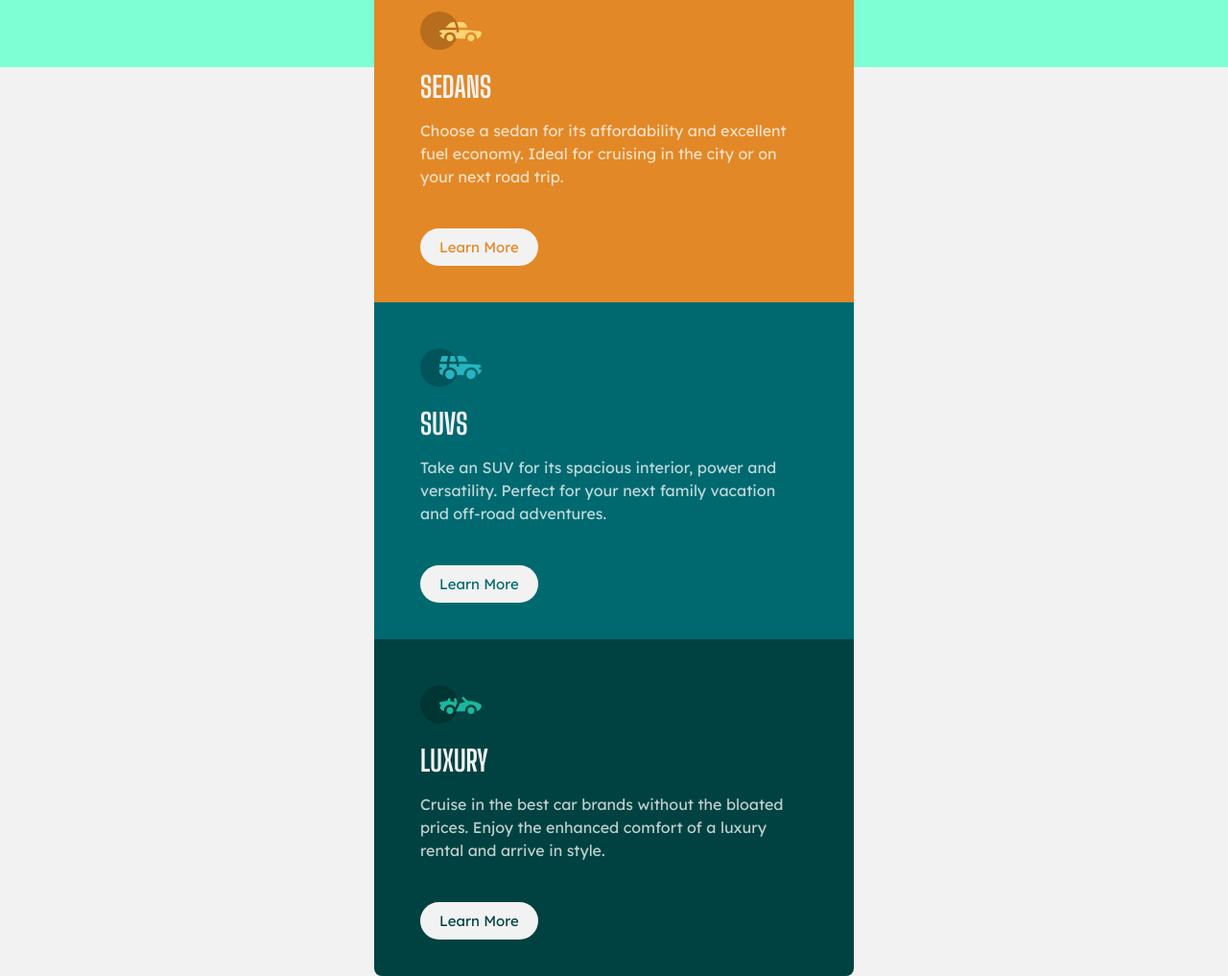
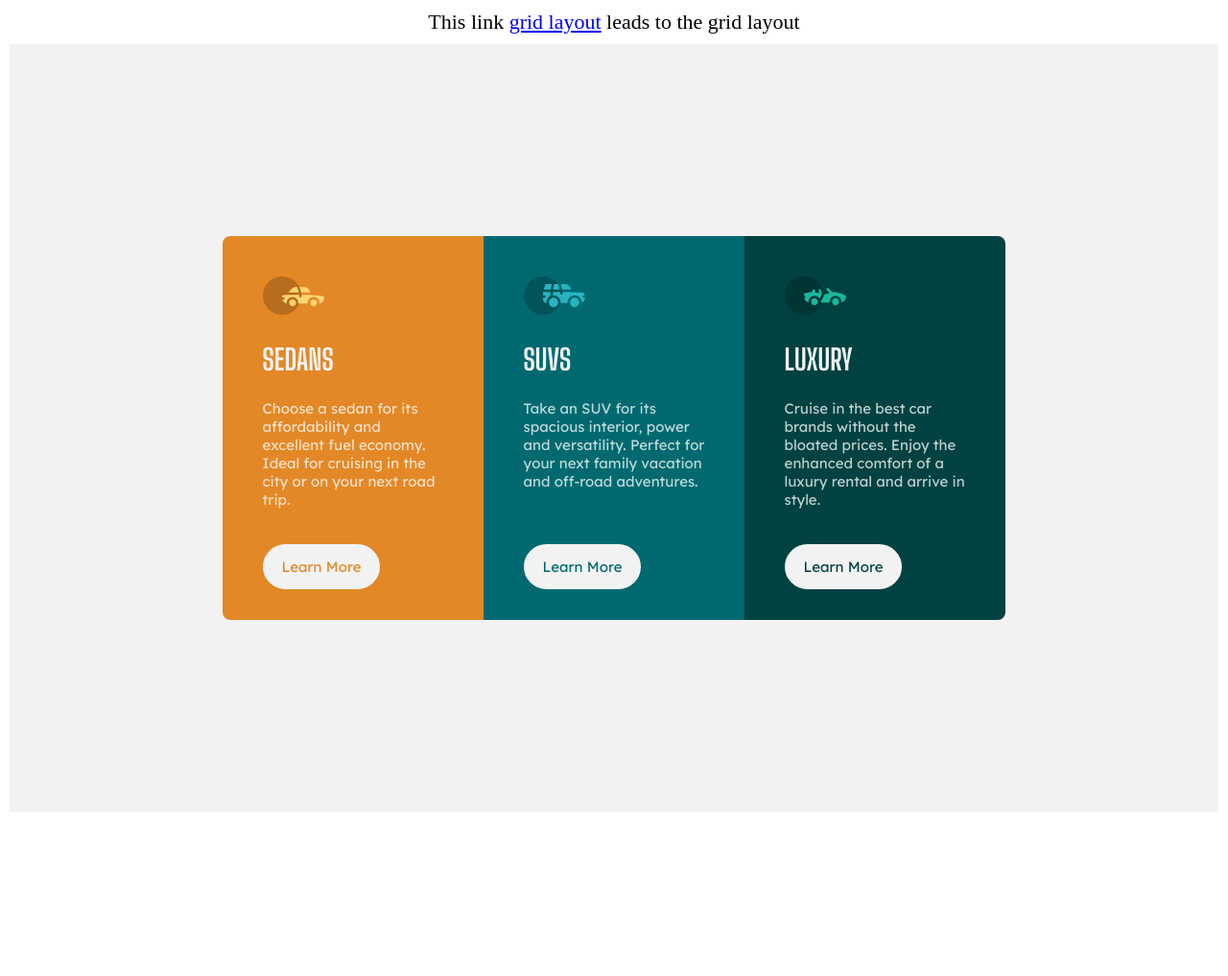
Before and after one commit to LarryAbduSamad/CSS-GRID-AND-FLEXBOX, a plain HTML site: page index.html in a window 1280 px wide. Shown: the whole page at 96% size. After the commit the page ends 856 px from the top, so only its background shows below. Drawn offline with Linux system fonts and the light colour scheme.

Commit message:
Fixed the overlapping on the container

```diff
--- a/style.css
+++ b/style.css
@@ -4,6 +4,7 @@
   padding: 0;
   margin: 0;
   box-sizing: border-box;
+  text-decoration: none;
 }
 
 :root {
@@ -19,54 +20,53 @@
 }
 
 body {
-    background-color: var(--clr-very-light-gray);
+    font-size: var(--fs-default);
+    padding: 10px;
 }
 
 header {
-  text-align: center;
-  font-size: 26px;
-  background-color: aquamarine;
-  margin-bottom: 20px;
-  padding: 20px;
+    text-align: center;
+    font-size: 22px;
+    padding-bottom: 10px;
+}
+
+header a {
+    text-decoration: underline;
+
 }
 
 .container {
-  display: flex;
-  /* position: fixed;
-  top: 50%;
-  left: 50%;
-  width: 750px;
-  transform: translate(-50%, -50%); */
-  justify-content: center;
-  align-items: center;
-  width: 50%;
-  height: 100vh;
-  margin: auto;
+    display: flex;
+    align-items: center;
+    justify-content: center;
+    background-color: var(--clr-very-light-gray);
+    min-height: 100vh;
 }
 
 .card {
-    padding: 48px;
-    flex-basis: 100%;
+    min-height: 25rem;
+    max-width: 17rem;
+    padding: 2.6rem;
+    position: relative;
 }
 
 img {
-    margin-bottom: 16px;
+    margin-bottom: 1.5rem;
 }
 
 h1 {
-    margin-bottom: 16px;
     color: var(--clr-very-light-gray);
     font-family: var(--ff-bsd);
+    font-size: var(--fs-heading);
     font-weight: 700;
-    font-size: var(--fs-heading);
 }
 
 p {
-    margin-bottom: 52px;
-    line-height: 24px;
     color: var(--clr-transparent-white);
     font-family: var(--ff-lexend);
-    font-weight: 400;
+    margin-top: 1.5rem;
+    margin-bottom: 1.5rem;
+    font-size: var(--fs-default);
 }
 
 .sedans {
@@ -95,43 +95,41 @@ p {
     color: var(--clr-darker-cyan);
 }
 
+
 .button {
+    position: absolute;
+    background-color: var(--clr-very-light-gray);
+    border: 2px solid var(--clr-very-light-gray);
+    text-align: center;
+    padding: 12px 18px;
+    bottom: 0;
+    margin-bottom: 2rem;
+    border-radius: 30px;
     font-family: var(--ff-lexend);
-    font-size: var(--fs-default);
-    background-color: var(--clr-very-light-gray);
-    padding: 10px 20px;
-    border-radius: 20px;
-    text-decoration: none;
+    font-weight: 400;
 }
 
 .button:hover,
 .button:focus {
-    border: 2px solid var(--clr-very-light-gray);
     background: transparent;
     color: var(--clr-very-light-gray);
 }
 
-@media (max-width: 1400px) {
+@media (max-width: 950px) {
     .container {
         flex-direction: column;
-        width: 500px;
+        padding: 5rem;
+    }
+
+    .card {
+        min-width: 22rem;
     }
 
     .sedans {
         border-radius: 8px 8px 0 0;
     }
 
-    .suvs {
-        border-radius: 0;
-    }
-
     .luxury {
         border-radius: 0 0 8px 8px;
     }
 }
-
-@media (max-width: 600px) {
-    .container {
-        width: 330px;
-    }
-}
```
